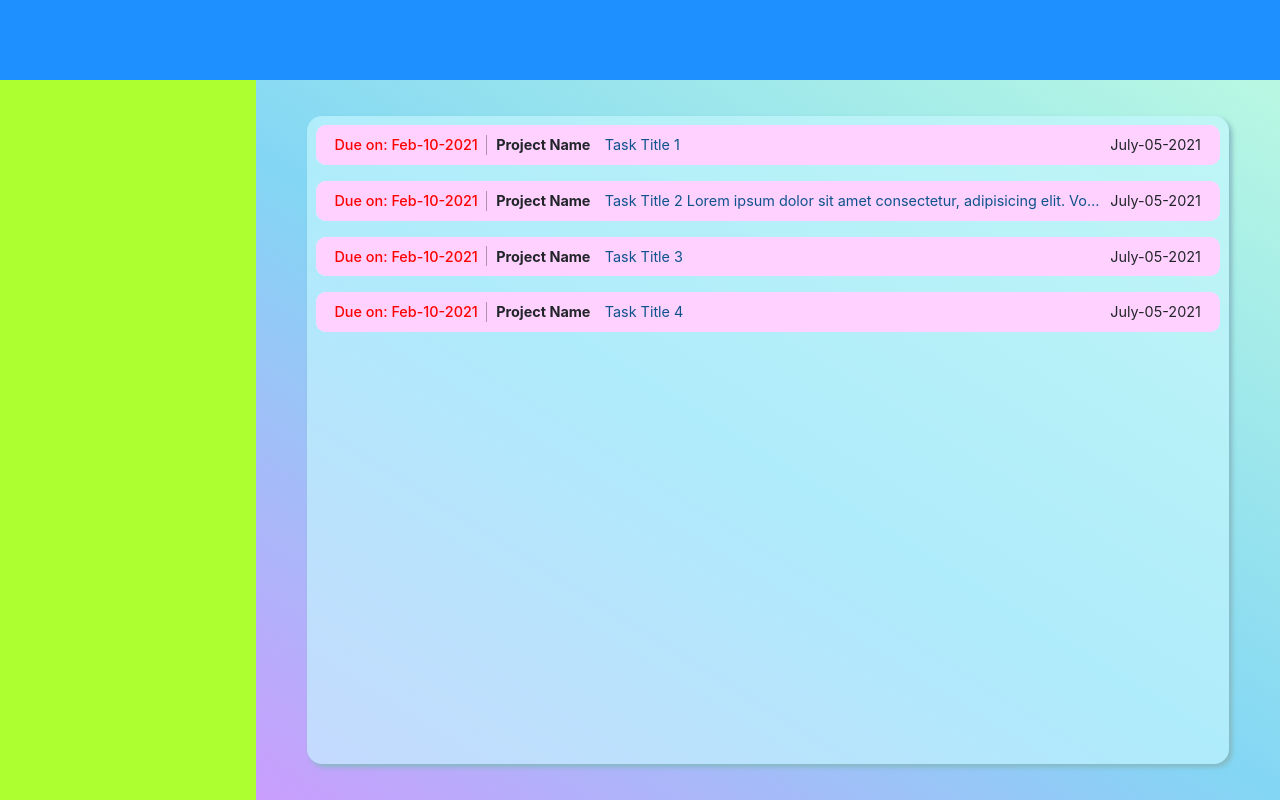
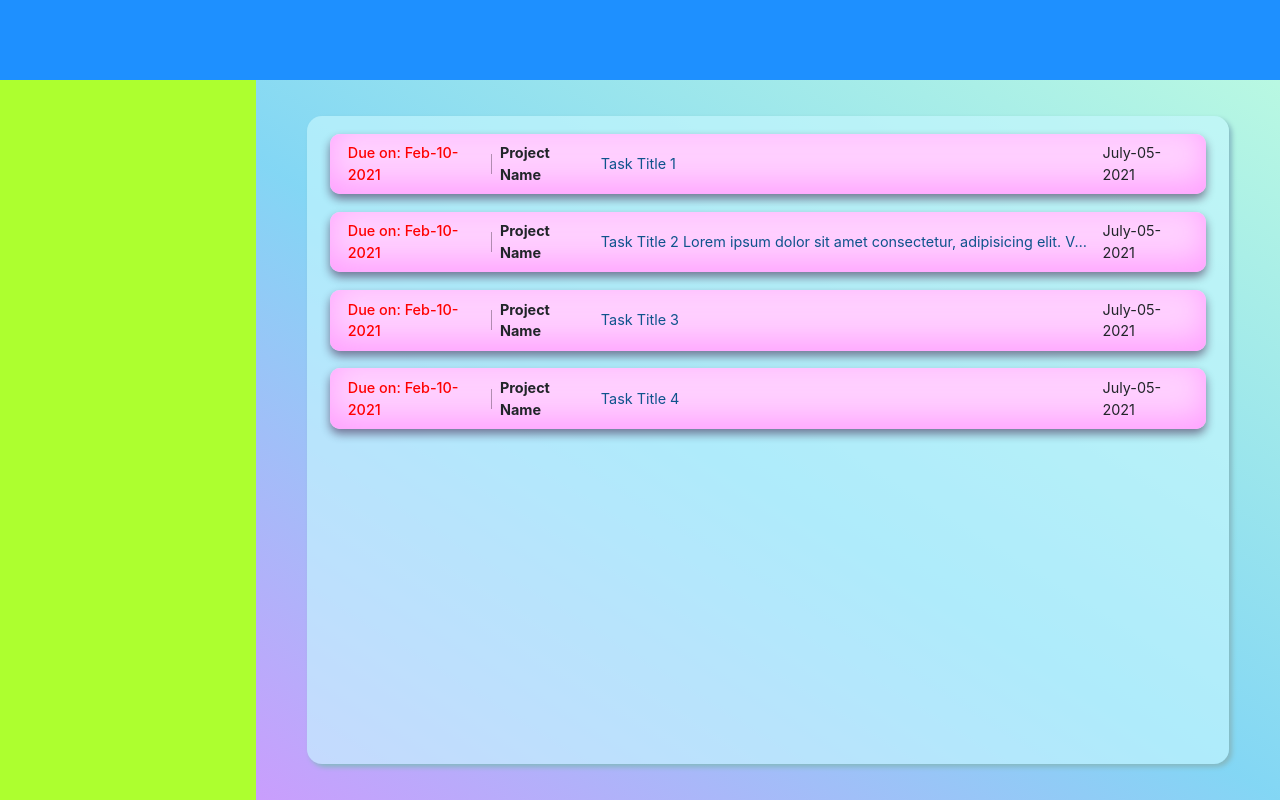
Before and after one commit to Include-Type/Include-Type.github.io, a React (Create React App) app: page / in a window 1280 px wide. Built offline with nearby package versions, Linux system fonts and the light colour scheme.

Commit message:
tasklist initial design

```diff
--- a/src/components/application/Tasklist/Task/Task.tsx
+++ b/src/components/application/Tasklist/Task/Task.tsx
@@ -2,8 +2,8 @@ import React, { useState } from 'react';
 import { ReactElement } from 'react';
 import "./task.css";
 import { Task } from './TaskInterface';
-import { FontAwesomeIcon } from '@fortawesome/react-fontawesome';
-import { faCoffee } from '@fortawesome/free-solid-svg-icons';
+// import { FontAwesomeIcon } from '@fortawesome/react-fontawesome';
+// import { faCoffee } from '@fortawesome/free-solid-svg-icons';
 
 interface TaskProps {
     key: string,
@@ -28,11 +28,11 @@ export default function EachTask(props: TaskProps): ReactElement {
 
 
     function strike(): void{
-        if(striked === "task_data")
+        if(striked === "")
         {
-            setStriked("task_data striked");
+            setStriked("striked");
         }else{
-            setStriked("task_data");
+            setStriked("");
         }
     }
     return (
@@ -59,9 +59,6 @@ export default function EachTask(props: TaskProps): ReactElement {
             ) : (
                 <p></p>
             )}
-                    {/* <FontAwesomeIcon icon={['far','bell']}/> */}
-                    {/* <FontAwesomeIcon icon="fa-regular fa-user"/> */}
-
         </div>
     )
 }
--- a/src/components/application/Tasklist/Task/task.css
+++ b/src/components/application/Tasklist/Task/task.css
@@ -1,6 +1,6 @@
 
 .task{
-    width: 98%;
+    width: 95%;
     margin: 1% auto;
     background-color: rgb(255, 245, 255);
     border-radius: 10px;
@@ -25,6 +25,9 @@
     justify-content: space-between;
     padding: 1% 2%;
     align-items: center;
+    margin-top: 2%;
+    box-shadow: inset 0 -10px 30px rgba(255, 136, 255, 0.678),
+                0 5px 10px rgba(44, 0, 44, 0.493);
 }
 
 
@@ -32,6 +35,7 @@
     margin-right: 1%;
     color: red;
     font-weight: 500;
+    width: 16%;
 }
 
 .bar{
@@ -50,12 +54,14 @@
 
 .task_proj_name{
     margin-right: 1%;
-    flex : 1vw;
+    /* flex : 1vw; */
+    width: 11%;
 }
 .task_title{
     color: #0e538c;
     margin-right: 1%;
-    flex : 32vw;
+    flex : 50%;
+    /* width: 80%; */
     width: 100px;
     white-space: nowrap;
     overflow: hidden;
@@ -64,11 +70,10 @@
 .show_full_task_title{
     color: #0e538c;
     margin-right: 1%;
-    flex : 32vw;
+    flex : 50%;
     width: 100px;
 }
 .task_date{
-    margin-right: -1%;
     flex : 1vw;
 }
 
@@ -78,7 +83,8 @@
     background-color: rgba(255, 245, 255, 0.3);
     justify-content: space-around;
     align-items: center;
-    padding: 0.5% 2%;
+    padding: 1% 2%;
+    text-decoration: none;
 }
 
 .striked{
@@ -109,3 +115,5 @@
     padding: 1%;
     cursor: pointer;
 }
+
+/* @media(max-width940px) */
--- a/src/components/application/Tasklist/Tasklist.tsx
+++ b/src/components/application/Tasklist/Tasklist.tsx
@@ -49,11 +49,13 @@ export default function Tasklist() {
 
     return (
         <div className="tasklist_outer_container">
-            <div className="tasklist_container">
-                {tasks.map((task: Task) => (
-                    <EachTask key={task.title} data={task}/>
-                ))}
-            </div>
+            {/* <div className="for_scroll"> */}
+                <div className="tasklist_container">
+                    {tasks.map((task: Task) => (
+                        <EachTask key={task.title} data={task}/>
+                    ))}
+                </div>
+            {/* </div> */}
         </div>
     )
 }
--- a/src/components/application/Tasklist/tasklist.css
+++ b/src/components/application/Tasklist/tasklist.css
@@ -4,9 +4,32 @@
 }
 
 ::-webkit-scrollbar {
-    width: 0;  /* Remove scrollbar space */
+    width: 0;
     background: transparent;
 }
+
+
+/* .for_scroll{
+    height: 100%;
+    width: 100%;
+    display: flex;
+    justify-content: space-around;
+    align-items: center;
+}
+
+.for_scroll::-webkit-scrollbar{
+    width: 10px;
+    overflow: hidden;
+}
+
+.for_scroll::-webkit-scrollbar-track {
+    border-radius: 10px;
+  }
+
+.for_scroll::-webkit-scrollbar-thumb {
+    background: rgb(114, 114, 255);
+    border-radius: 30px;
+  } */
 
 .tasklist_outer_container{
     height: 100%;
```
